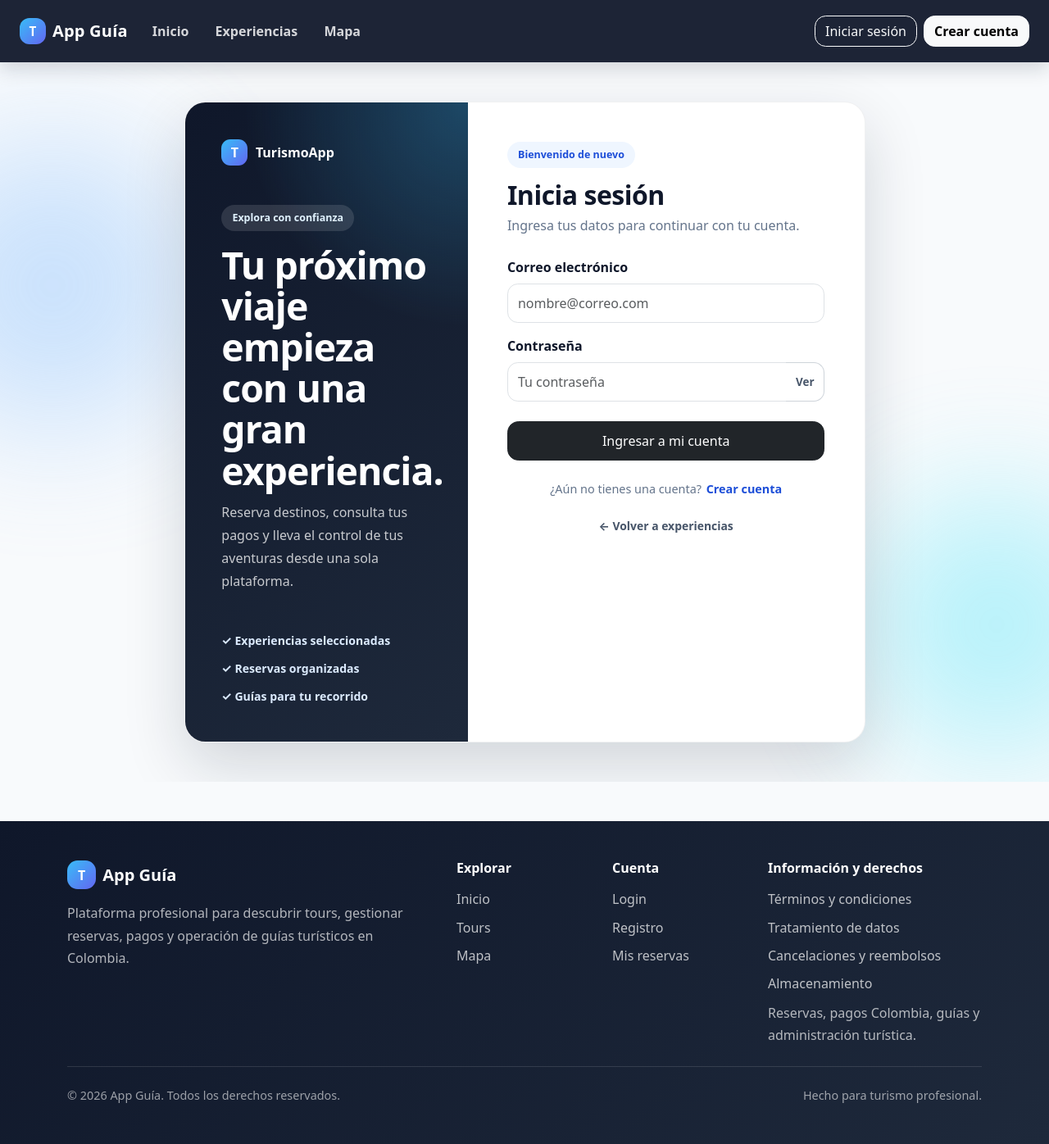
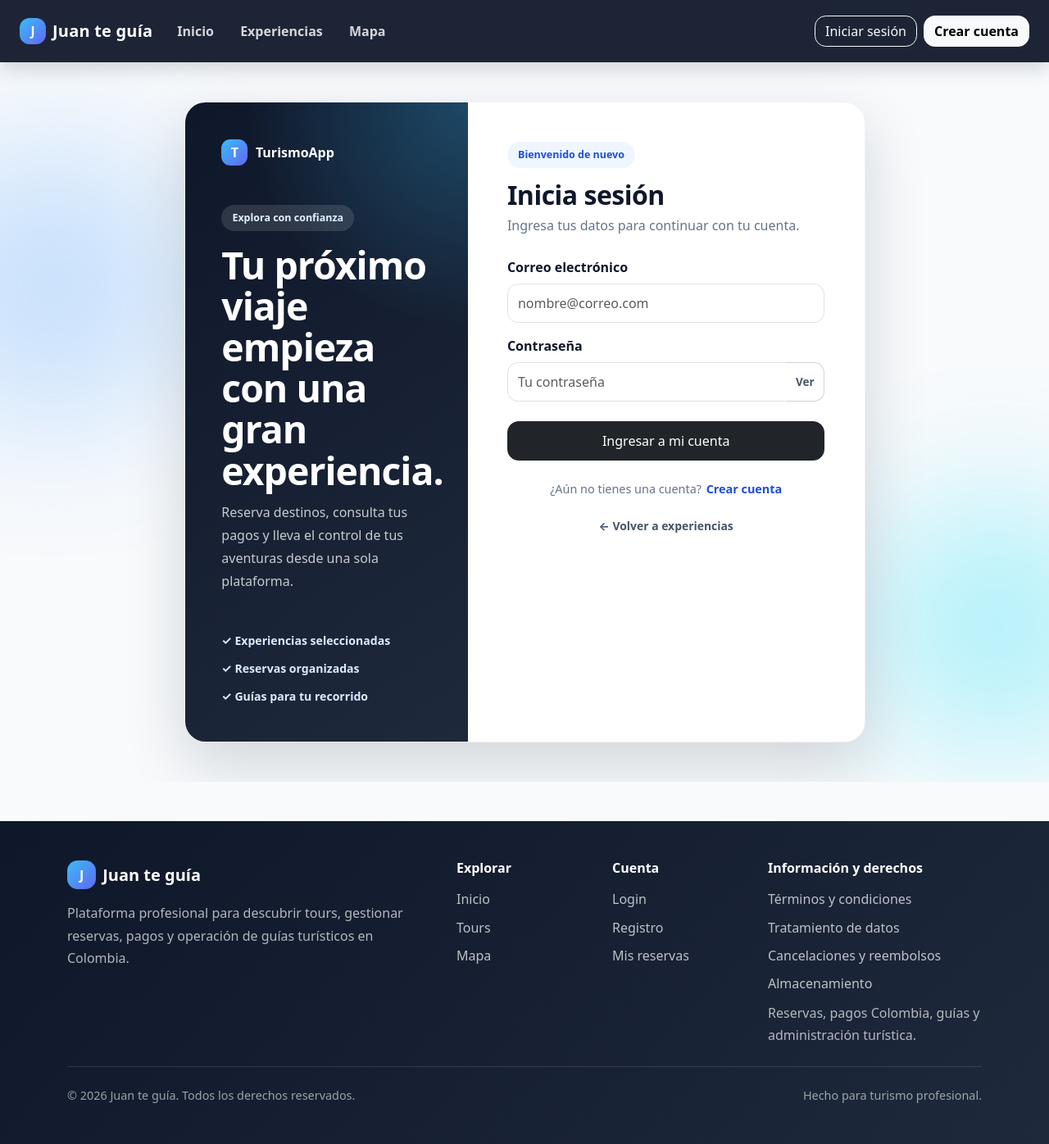
Before and after one commit to paladohorweb/app-tour-frontend, an Angular app: page /login in a window 1280 px wide. Shown: the whole page at 82% size. Built offline with nearby package versions, Linux system fonts and the light colour scheme.

Commit message:
feat: add Juan te guia landing and opt-in in-app subscriptions

```diff
--- a/src/app/app.routes.ts
+++ b/src/app/app.routes.ts
@@ -19,7 +19,7 @@ export const routes: Routes = [
   {
     path: '',
     loadComponent: () =>
-      import('./v2/catalog.component').then((m) => m.CatalogComponent),
+      import('./v2/landing.component').then((m) => m.LandingComponent),
   },
   {
     path: 'tours',
--- a/src/app/shared/components/footer/footer.component.html
+++ b/src/app/shared/components/footer/footer.component.html
@@ -3,8 +3,8 @@
     <div class="row g-4">
       <div class="col-12 col-lg-5">
         <div class="d-flex align-items-center gap-2 mb-3">
-          <span class="footer-logo">T</span>
-          <h5 class="fw-bold mb-0">App Guía</h5>
+          <span class="footer-logo">J</span>
+          <h5 class="fw-bold mb-0">Juan te guía</h5>
         </div>
 
         <p class="footer-text">
@@ -36,7 +36,7 @@
     </div>
 
     <div class="footer-bottom mt-4 pt-4">
-      <span>© {{ year }} App Guía. Todos los derechos reservados.</span>
+      <span>© {{ year }} Juan te guía. Todos los derechos reservados.</span>
       <span>Hecho para turismo profesional.</span>
     </div>
   </div>
--- a/src/app/shared/components/navbar/navbar.component.html
+++ b/src/app/shared/components/navbar/navbar.component.html
@@ -6,8 +6,8 @@
       routerLink="/"
       (click)="closeAllMenus()">
 
-      <span class="brand-logo">T</span>
-      <span>App Guía</span>
+      <span class="brand-logo">J</span>
+      <span>Juan te guía</span>
     </a>
 
     <button
--- /dev/null
+++ b/src/app/v2/landing.component.html
@@ -0,0 +1,32 @@
+<section class="welcome">
+  <div class="welcome-copy">
+    <p class="eyebrow">PUEBLOS · CAMINOS · HISTORIAS</p>
+    <h1>Juan te guía<span>Colombia te espera.</span></h1>
+    <p class="intro">Sal de la rutina. Encuentra un rincón para descansar, una experiencia para recordar y el camino para llegar.</p>
+    <div class="actions"><a class="primary" routerLink="/tours">Encuentra tu próxima experiencia →</a><a class="secondary" routerLink="/mapa">Explorar el mapa ↗</a></div>
+    <p class="caption">Tours, hospedajes y eventos. A tu ritmo, con contacto directo.</p>
+  </div>
+  <div class="landscape" aria-hidden="true"><div class="sun"></div><div class="mountain far"></div><div class="mountain near"></div><div class="landscape-label">Un pueblo.<br />Mil formas de descubrirlo.</div></div>
+</section>
+<section class="landing-section">
+  <p class="eyebrow">ELIGE TU FORMA DE VIAJAR</p><h2>¿Qué quieres vivir?</h2>
+  <div class="options">
+    <a routerLink="/mapa" [queryParams]="{kind:'TOUR'}"><span class="number">01 / EXPLORAR</span><h3>Caminos e historias</h3><p>Encuentra tours y descubre el lugar de cada experiencia en el mapa.</p><strong>Buscar tours →</strong></a>
+    <a routerLink="/mapa" [queryParams]="{kind:'STAY'}"><span class="number">02 / DESCANSAR</span><h3>Quédate un poco más</h3><p>Explora hospedajes y consulta las fechas para tu próxima escapada.</p><strong>Buscar hospedajes →</strong></a>
+    <a routerLink="/mapa" [queryParams]="{kind:'EVENT'}"><span class="number">03 / COMPARTIR</span><h3>Haz parte del encuentro</h3><p>Descubre eventos publicados y organiza tu visita con el prestador.</p><strong>Buscar eventos →</strong></a>
+  </div>
+</section>
+<section class="how landing-section"><div><p class="eyebrow">DEL PLAN AL CAMINO</p><h2>Tu viaje empieza<br />con una buena idea.</h2><a routerLink="/tours">Ver experiencias disponibles →</a></div><ol><li><h3>Encuentra tu lugar</h3><p>Filtra por destino, categoría y presupuesto.</p></li><li><h3>Organiza la visita</h3><p>Elige fecha y personas. Registra tu solicitud y coordina disponibilidad y pago por WhatsApp.</p></li><li><h3>Prepárate para llegar</h3><p>Consulta tu viaje y abre las indicaciones al punto de encuentro. La solicitud necesita confirmación del prestador.</p></li></ol></section>
+<section class="subscribe landing-section" id="novedades">
+  <div><p class="eyebrow">SIGAMOS DESCUBRIENDO</p><h2>Tu próxima escapada,<br />más cerca.</h2><p>Suscríbete a novedades y promociones de Juan te guía en la bandeja de la aplicación. Puedes cancelar cuando quieras.</p><p class="demo-note" *ngIf="demo">Modo demo: esta preferencia solo se guarda en este navegador.</p></div>
+  <div class="subscription-panel">
+    <ng-container *ngIf="!auth.isAuthenticated(); else account"><h3>Únete a Juan te guía</h3><p>Inicia sesión o crea tu cuenta. Después podrás activar tu suscripción aquí.</p><a class="primary" routerLink="/login" [queryParams]="{returnUrl:'/'}">Iniciar sesión para suscribirme</a><a routerLink="/register">Crear una cuenta</a></ng-container>
+    <ng-template #account>
+      <form *ngIf="ready && !subscribed" (ngSubmit)="save(true)"><h3>Recibe inspiración para viajar</h3><label><input type="checkbox" name="consent" [(ngModel)]="consent" required /> Acepto recibir novedades y promociones dentro de la aplicación según la <a routerLink="/legal/privacidad">política de tratamiento de datos</a>.</label><button class="primary" [disabled]="busy || !consent">{{busy ? 'Guardando…' : 'Suscribirme a novedades'}}</button></form>
+      <div *ngIf="ready && subscribed"><h3>Ya eres parte del viaje</h3><p>Tu suscripción está activa.</p><a routerLink="/notificaciones">Ver mis novedades →</a><button class="secondary" (click)="save(false)" [disabled]="busy">{{busy ? 'Guardando…' : 'Cancelar suscripción'}}</button></div>
+      <p *ngIf="!ready && !error" role="status">Consultando tu preferencia…</p>
+      <button *ngIf="!ready && error" (click)="load()">Reintentar</button>
+    </ng-template>
+    <p role="status" *ngIf="message">{{message}}</p><p role="alert" *ngIf="error">{{error}}</p>
+  </div>
+</section>
--- /dev/null
+++ b/src/app/v2/landing.component.ts
@@ -0,0 +1,43 @@
+import { Component, OnInit } from '@angular/core';
+import { CommonModule } from '@angular/common';
+import { FormsModule } from '@angular/forms';
+import { RouterLink } from '@angular/router';
+import { AuthService } from '../core/services/auth.service';
+import { V2Api } from './api.service';
+import { environment } from '../../environments/environment';
+
+@Component({
+  standalone: true,
+  imports: [CommonModule, FormsModule, RouterLink],
+  templateUrl: './landing.component.html',
+  styleUrls: ['./landing.component.css'],
+})
+export class LandingComponent implements OnInit {
+  consent = false;
+  subscribed = false;
+  ready = false;
+  busy = false;
+  message = '';
+  error = '';
+  demo = environment.demo;
+  constructor(public auth: AuthService, private api: V2Api) {}
+  ngOnInit() { if (this.auth.isAuthenticated()) this.load(); }
+  load() {
+    this.error = '';
+    this.api.get<{marketing: boolean}>('/preferences').subscribe({
+      next: r => { this.subscribed = r.marketing; this.ready = true; },
+      error: () => { this.error = 'No pudimos consultar tu suscripción.'; },
+    });
+  }
+  save(marketing: boolean) {
+    if (!this.ready || this.busy || (marketing && !this.consent)) return;
+    this.busy = true; this.message = ''; this.error = '';
+    this.api.put('/preferences', {marketing}).subscribe({
+      next: () => {
+        this.subscribed = marketing; this.busy = false; this.consent = false;
+        this.message = marketing ? 'Te suscribiste a las novedades en la aplicación.' : 'Suscripción cancelada. Ya no recibirás promociones.';
+      },
+      error: () => { this.busy = false; this.error = 'No se pudo guardar. Intenta nuevamente.'; },
+    });
+  }
+}
--- a/src/index.html
+++ b/src/index.html
@@ -2,9 +2,9 @@
 <html lang="en">
 <head>
   <meta charset="utf-8">
-  <title>TurismoApp</title>
+  <title>Juan te guía | Descubre Colombia</title>
   <base href="/">
-  <meta name="description" content="Plataforma de turismo para tours, reservas, pagos y guías en Colombia.">
+  <meta name="description" content="Descubre tours, hospedajes y eventos en Colombia con Juan te guía. Explora el mapa y coordina tu próxima experiencia.">
   <meta name="viewport" content="width=device-width, initial-scale=1">
   <link rel="icon" type="image/x-icon" href="favicon.ico">
 </head>
```
Also changed, not shown: src/app/v2/landing.component.css (added, +1 -0 lines), tests/e2e.mjs (+3 -0 lines).
